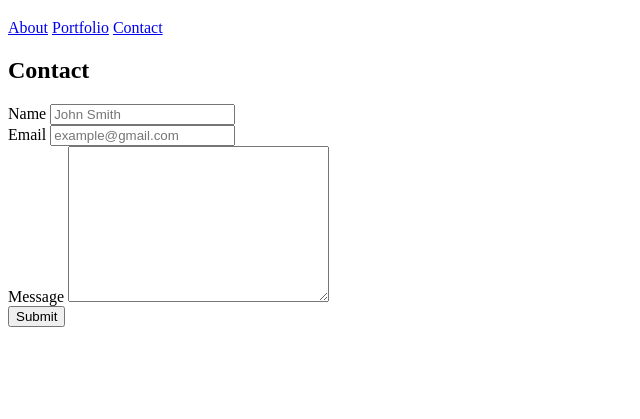
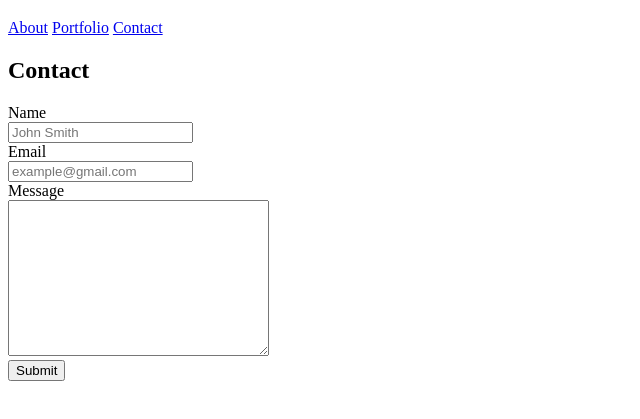
Before and after one commit to MagicMan88/Basic-Portfolio, a plain HTML site: page contact.html in a window 1280 px wide. Shown: the part 61-480 px from the top of the page, without its empty margins (0-640 px from the left). Drawn offline with Linux system fonts and the light colour scheme.

Commit message:
Updated contact.html with a stacked form.

```diff
--- a/contact.html
+++ b/contact.html
@@ -5,6 +5,7 @@
     <meta name="viewport" content="width=device-width, initial-scale=1.0">
     <meta http-equiv="X-UA-Compatible" content="ie=edge">
     <title>Contact Me</title>
+    <link rel="stylesheet" href="assets/css/style.css">
 </head>
 <body>
 
@@ -24,23 +25,25 @@
     <!-- Form for contact-->
     <h2>Contact</h2>
 
+    <div class="form">
         <form action="/my-handling-form-page" method="POST">
-        <div>
-            <label for="Name">Name</label>
+            <div>Name<br>
+                <label for="Name"></label>
                 <input type="text" id="Name" name="Name" placeholder="John Smith" required>
             </div>
-        <div>
-            <label for="Email">Email</label>
+            <div>Email<br>
+                <label for="Email"></label>
                 <input type="email" id="Email" name="Email" placeholder="example@gmail.com" required>
             </div>
-        <div>
-            <label for="Message">Message</label>
+            <div>Message<br>
+                <label for="Message"></label>
                 <textarea name="Message" id="Message" cols="30" rows="10"></textarea>
             </div>
             <div>
                 <button type="submit">Submit</button>
             </div>
         </form>
+    </div>
 
 </body>
 </html>
```
Lines whose indentation alone changed are shown as unchanged.
